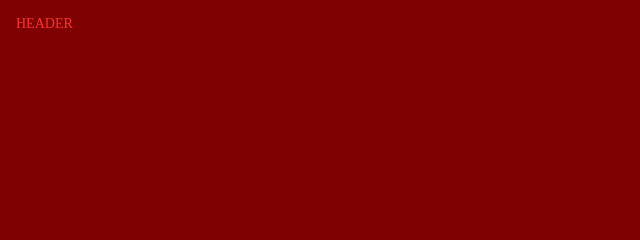
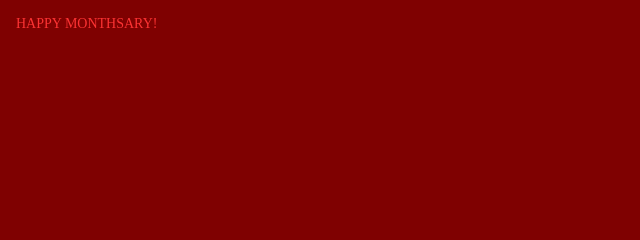
Before and after one commit to dagemsyunoh/web, a plain HTML site: page index.html in a window 1280 px wide. Shown: the top 240 px of the page, 0-640 px from the left. Drawn offline with nearby package versions, Linux system fonts and the light colour scheme.

Commit message:
change title

```diff
--- a/index.html
+++ b/index.html
@@ -3,12 +3,12 @@
 <head>
     <meta charset="UTF-8" />
     <meta name="viewport" content="width=device-width, initial-scale=1.0" />
-    <title>Document</title>
+    <title>Happy Monthsary!</title>
     <link rel="stylesheet" href="styles.css" />
 </head>
 <body>
     <div class="header">
-        <p>Header</p>
+        <p>Happy Monthsary!</p>
         <p>Lock</p>
     </div>
     <div class="container">
```
